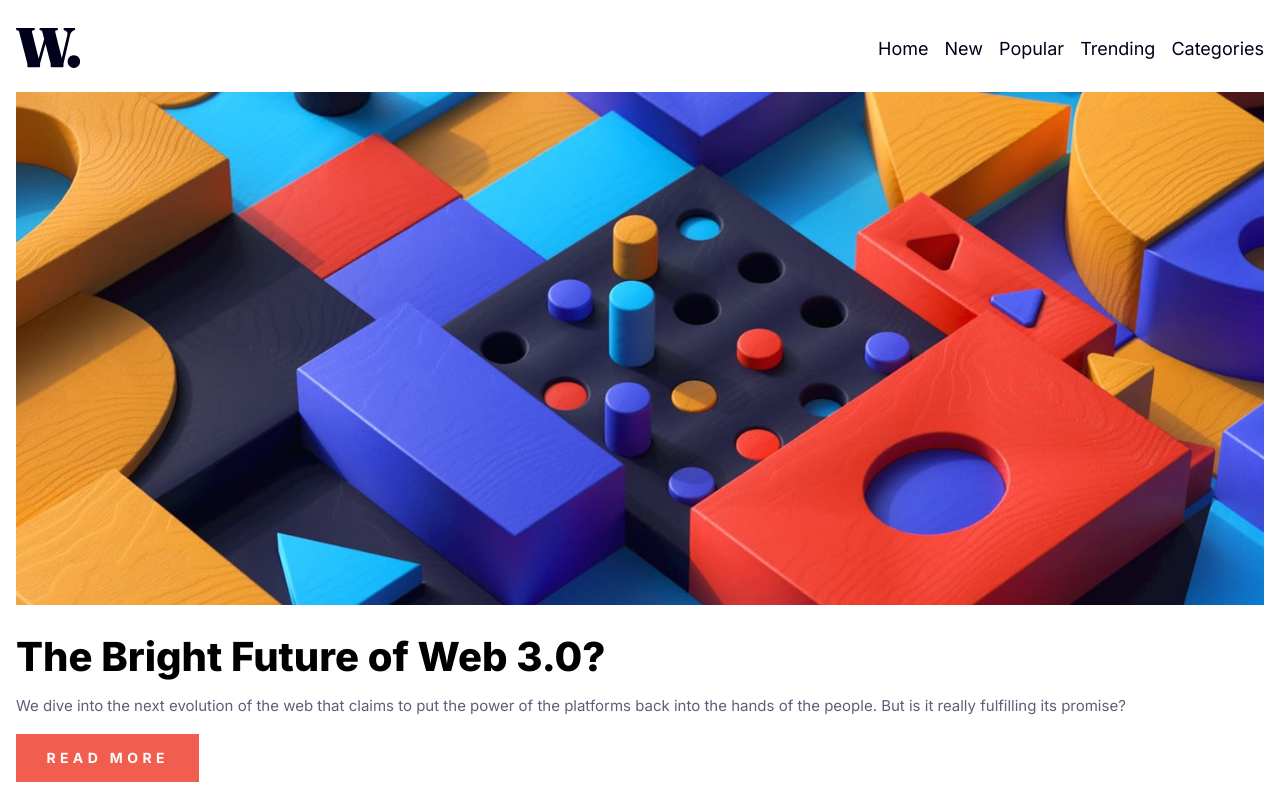
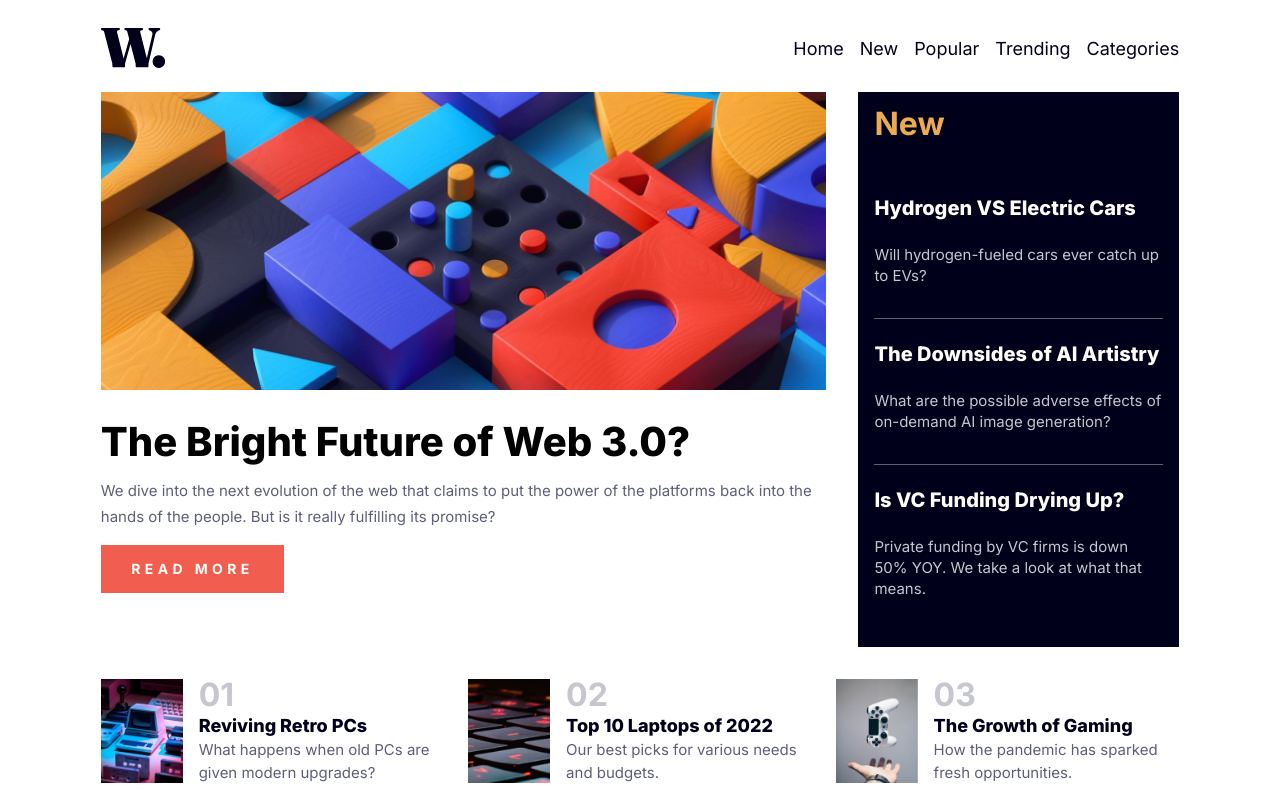
Before and after one commit to queseri/news-homepage, a React (Vite) app: page / in a window 1280 px wide. Shown: the top 800 px of the page. Built offline with nearby package versions, Linux system fonts and the light colour scheme.

Commit message:
desktop initial styles for main and aside

```diff
--- a/src/App.jsx
+++ b/src/App.jsx
@@ -74,7 +74,7 @@ function App() {
           </ul>
         </nav>
       </header>
-      <main>
+      <main className="main">
         <div className="hero">
           <div className="container-hero-img">
             <picture>
@@ -104,7 +104,9 @@ function App() {
                   Hydrogen VS Electric Cars
                 </a>
               </h3>
-              <p className="article-content">Will hydrogen-fueled cars ever catch up to EVs?</p>
+              <p className="article-content">
+                Will hydrogen-fueled cars ever catch up to EVs?
+              </p>
             </div>
             <div className="article">
               <h3 className="article-heading">
@@ -131,17 +133,18 @@ function App() {
           </div>
         </article>
       </main>
-      <aside>
-        <ul>
+      <aside className="aside">
+        <ul className="aside-list">
           <li className="aside-item">
             <div className="aside-img">
               <img src={Retros} alt="" />
             </div>
             <div className="aside-content">
-              <h2>
-                <a href="">Reviving Retro PCs</a>
+              <span className="aside-item-num">01</span>
+              <h2 className="aside-item-title">
+                <a className="aside-item-link" href="">Reviving Retro PCs</a>
               </h2>
-              <p>What happens when old PCs are given modern upgrades?</p>
+              <p className="aside-content-text">What happens when old PCs are given modern upgrades?</p>
             </div>
           </li>
           <li className="aside-item">
@@ -149,10 +152,11 @@ function App() {
               <img src={TopLaptops} alt="" />
             </div>
             <div className="aside-content">
-              <h2>
-                <a href="">Top 10 Laptops of 2022</a>
+              <span className="aside-item-num">02</span>
+              <h2 className="aside-item-title">
+                <a className="aside-item-link" href="">Top 10 Laptops of 2022</a>
               </h2>
-              <p>Our best picks for various needs and budgets.</p>
+              <p className="aside-content-text">Our best picks for various needs and budgets.</p>
             </div>
           </li>
           <li className="aside-item">
@@ -160,10 +164,11 @@ function App() {
               <img src={Gaming} alt="" />
             </div>
             <div className="aside-content">
-              <h2>
-                <a href="">The Growth of Gaming</a>
+              <span className="aside-item-num">03</span>
+              <h2 className="aside-item-title">
+                <a className="aside-item-link" href="">The Growth of Gaming</a>
               </h2>
-              <p>How the pandemic has sparked fresh opportunities.</p>
+              <p className="aside-content-text">How the pandemic has sparked fresh opportunities.</p>
             </div>
           </li>
         </ul>
--- a/src/sass/layouts/_article.scss
+++ b/src/sass/layouts/_article.scss
@@ -1,10 +1,15 @@
 @use "../base";
+@use "../utils";
 
 .new-articles {
     background-color: base.$clr-dark-space-blue;
     color: base.$clr-almost-white;
     padding: base.$spacer1;
     margin-block: base.$spacer1 * 4;
+
+    @include utils.mQ(63rem) {
+        margin-block: 0;
+    }
 }
 
 .new-articles-heading {
@@ -24,8 +29,10 @@
     display: flex;
     flex-direction: column;
     gap: 2rem;
-    > * + * {
+
+    >*+* {
         position: relative;
+
         &::before {
             position: absolute;
             height: 1px;
@@ -35,12 +42,14 @@
         }
     }
 }
+
 .article-heading {
     padding-block: base.$spacer1 * 1.5;
     font-size: base.$fs-20;
     font-weight: 800;
     line-height: base.$line-height-2;
 }
+
 .article-content {
     color: base.$clr-silver;
     font-size: base.$fs-15;
--- /dev/null
+++ b/src/sass/layouts/_aside.scss
@@ -0,0 +1,50 @@
+@use "../base";
+
+.aside {
+    margin-block: 2rem;
+}
+
+.aside-list {
+    display: grid;
+    grid-template-columns: repeat(auto-fit, minmax(250px, 1fr));
+    gap: base.$spacer1 * 1.5;
+}
+
+.aside-item {
+    display: flex;
+    flex-direction: row;
+    /* justify-items: center; */
+    gap: 1rem;
+}
+
+.aside-img {
+    flex: 1 1 25%;
+}
+
+.aside-content {
+    flex: 1 1 75%;
+}
+
+.aside-item-num {
+    font-size: base.$fs-32;
+    color: base.$clr-silver;
+    font-weight: 700;
+    line-height: 1;
+}
+
+.aside-item-title {
+    font-size: base.$fs-18;
+    font-weight: 800;
+}
+
+.aside-item-link {
+    text-decoration: none;
+    color: base.$clr-dark-space-blue;
+    line-height: 1.3;
+}
+
+.aside-content-text {
+    font-size: base.$fs-15;
+    font-weight: 400;
+    color: base.$clr-gunmetal;
+}
--- a/src/sass/layouts/_index.scss
+++ b/src/sass/layouts/_index.scss
@@ -2,3 +2,4 @@
 @forward "./nav";
 @forward "./header";
 @forward "./article";
+@forward "./aside";
--- a/src/sass/layouts/_page.scss
+++ b/src/sass/layouts/_page.scss
@@ -3,8 +3,14 @@
 @use "../utils";
 
 .app {
-    margin-inline: base.$spacer1;
+    padding-inline: base.$spacer1;
     margin-block: base.$spacer1 * math.div(28, 16);
+    max-width: 69.4rem;
+
+    @include utils.mQ(45rem) {
+        margin-inline: auto;
+
+    }
 }
 
 #root {
@@ -32,6 +38,13 @@
             height: 0;
             opacity: 0;
         }
+    }
+}
+
+.main {
+    @include utils.mQ(63rem) {
+        display: flex;
+        gap: 2rem;
     }
 }
 
```
Lines whose indentation alone changed are shown as unchanged.
